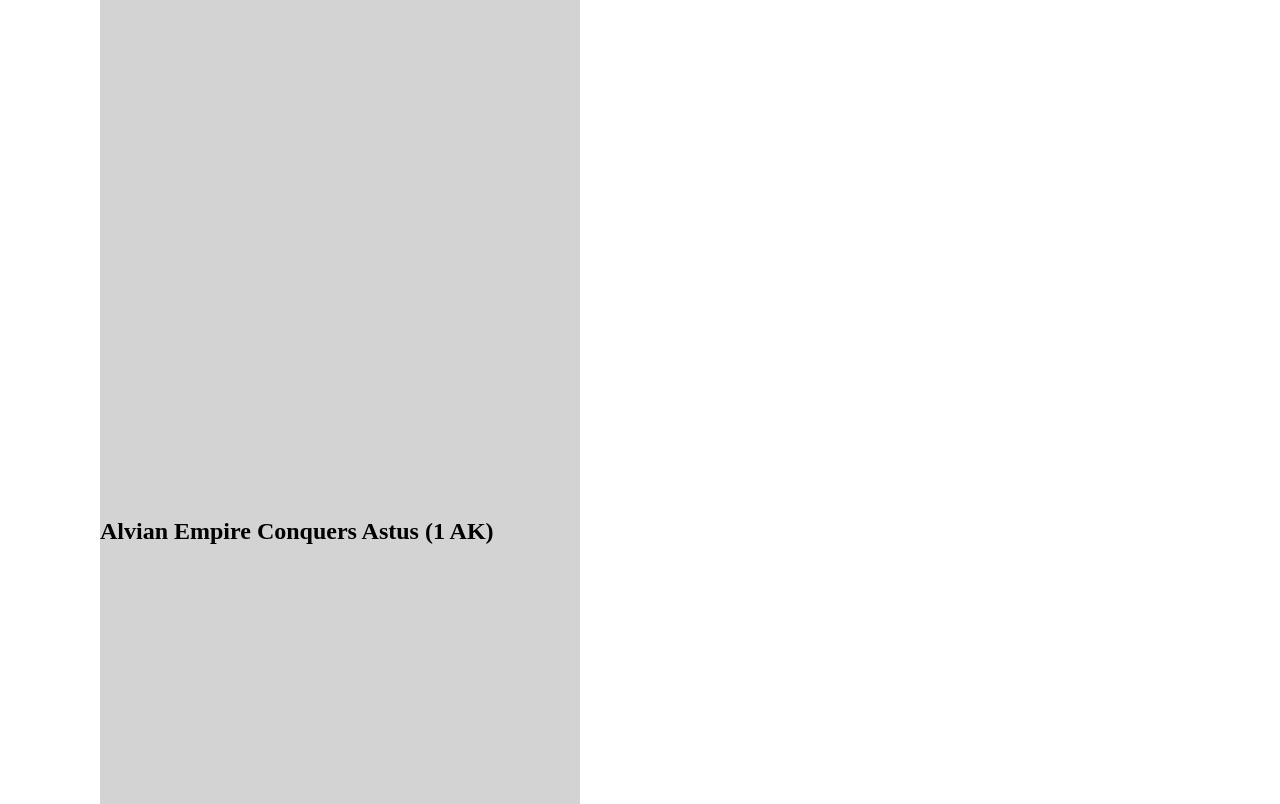
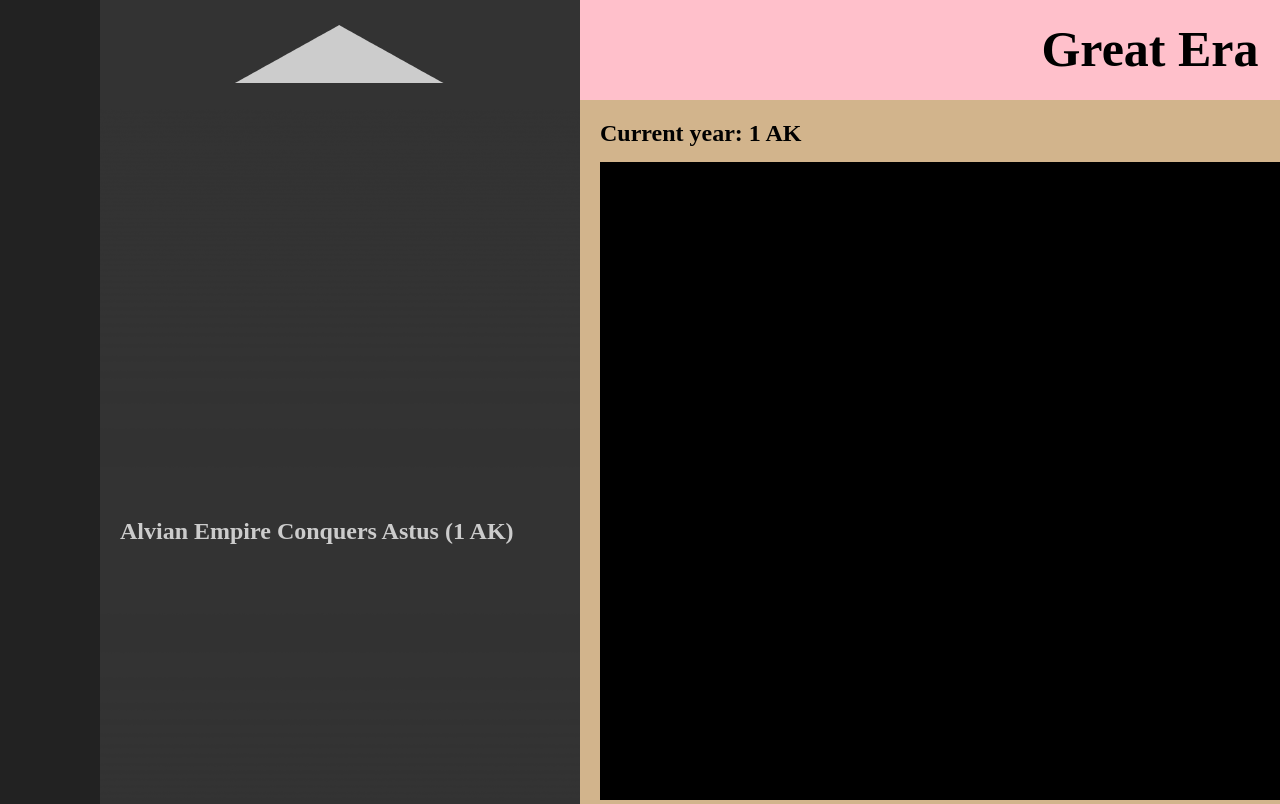
Before and after one commit to mweissman96/LongScrollingWebsite, a plain HTML site: page index.html in a window 1280 px wide. Shown: the top 804 px of the page. Drawn offline with Linux system fonts and the light colour scheme.

Commit message:
New Stuff!

```diff
--- a/index.html
+++ b/index.html
@@ -27,11 +27,13 @@
         <h2 class="event15">Enlightenment I (1366 УЖ)</h2>
         <h2 class="event16">Alvs Established (1425 УЖ)</h2> <!-- change to 680 & scale the rest down proportionally-->
       </section>
+      <section class="listOverlay"></section>
       <section class="era">
-        <h2>Pre-Alvian Era</h2>
+        <h2 id="eraText">Great Era</h2>
       </section>
       <section class="map">
-        <h2>uh, stuff and thingies</h2>
+        <h2 id="mapText">Current year: 1 AK</h2>
+        <div>
       </section>
       <section class="info">
         <article><p>Pre-Alvian Era</p></article>
--- a/script.js
+++ b/script.js
@@ -1,6 +1,40 @@
 var y;
+var year;
+var myMapText = document.getElementById("mapText");
+var myEraText = document.getElementById("eraText");
 
 window.onscroll = function(){
   y = window.pageYOffset;
-  console.log(y);
+  //console.log(y);
+
+  if (y > 0)
+  {
+    year = "" + Math.ceil(y * 0.1250219336725741) + " УЖ";
+  }
+  else {
+    year = "1 AK";
+  }
+
+  myMapText.innerHTML = "Current year: " + year;
+  console.log(year);
+
+  if (y < 5)
+  {
+    myEraText.innerHTML = "Great Era";
+  }
+  else if (y < 4359)
+  {
+    myEraText.innerHTML = "Unification Era";
+  }
+  else if (y < 7247)
+  {
+    myEraText.innerHTML = "Lost Era";
+  }
+  else if (y < 11396)
+  {
+    myEraText.innerHTML = "Conquest Era";
+  }
+  /*else {
+    myEraText.innerHTML = "Pre-Alvian Era";
+  }*/
 }
--- /dev/null
+++ b/scriptX.js
@@ -0,0 +1 @@
+console.log("doink");
--- a/style.css
+++ b/style.css
@@ -4,8 +4,12 @@
   overflow-x: hidden;
 }
 
+main {
+  background-color: #222;
+}
+
 .list {
-  background-color: lightgray;
+  background-color: #333;
   width: 480px;
   height: 11968px; // originally 3418px 11968
   position: absolute;
@@ -17,6 +21,19 @@
 
 .list h2 {
   position: absolute;
+  color: #ccc;
+  margin-left: 20px;
+}
+
+.listOverlay {
+  background-image: url("images/List Overlay.png");
+  width: 480px;
+  height: 1080px; // originally 3418px 11968
+  position: absolute;
+  margin-left: 100px;
+  margin-top: -12478px;
+  position: fixed;
+  overflow-y: hidden;
 }
 
 .era {
@@ -24,9 +41,15 @@
   width: 1140px;
   height: 100px;
   margin-left: 580px;
-  margin-top: 0px;
+  margin-top: -12478px;
   position: fixed;
   overflow-y: hidden;
+}
+
+.era h2 {
+ text-align: center;
+ margin-top: 20px;
+ font-size: 50px;
 }
 
 .map {
@@ -34,8 +57,25 @@
   width: 1140px;
   height: 720px;
   margin-left: 580px;
-  margin-top: 100px;
+  margin-top: -12378px;
   position: fixed;
+}
+
+.map h2 {
+  margin-left: 20px;
+  margin-top: 20px;
+  margin-bottom: 15px;
+}
+
+.map div {
+  margin: 0px;
+  padding: 0px;
+
+  margin-left: 20px;
+
+  width: 1098px;
+  height: 638px;
+  background-color: black;
 }
 
 .info {
@@ -43,8 +83,12 @@
   width: 1140px;
   height: 260px;
   margin-left: 580px;
-  margin-top: 820px;
+  margin-top: -11658px;
   position: fixed;
+}
+
+.info p {
+
 }
 
 .event1 {
--- /dev/null
+++ b/styleX.css
@@ -0,0 +1,11 @@
+main {
+  background-color: blue;
+}
+
+h1 {
+  color: white;
+}
+
+.thing {
+  margin-bottom: 10000px;
+}
```
Also changed, not shown: indexX.html (added, +16 -0 lines), images/List Overlay.png (added).
